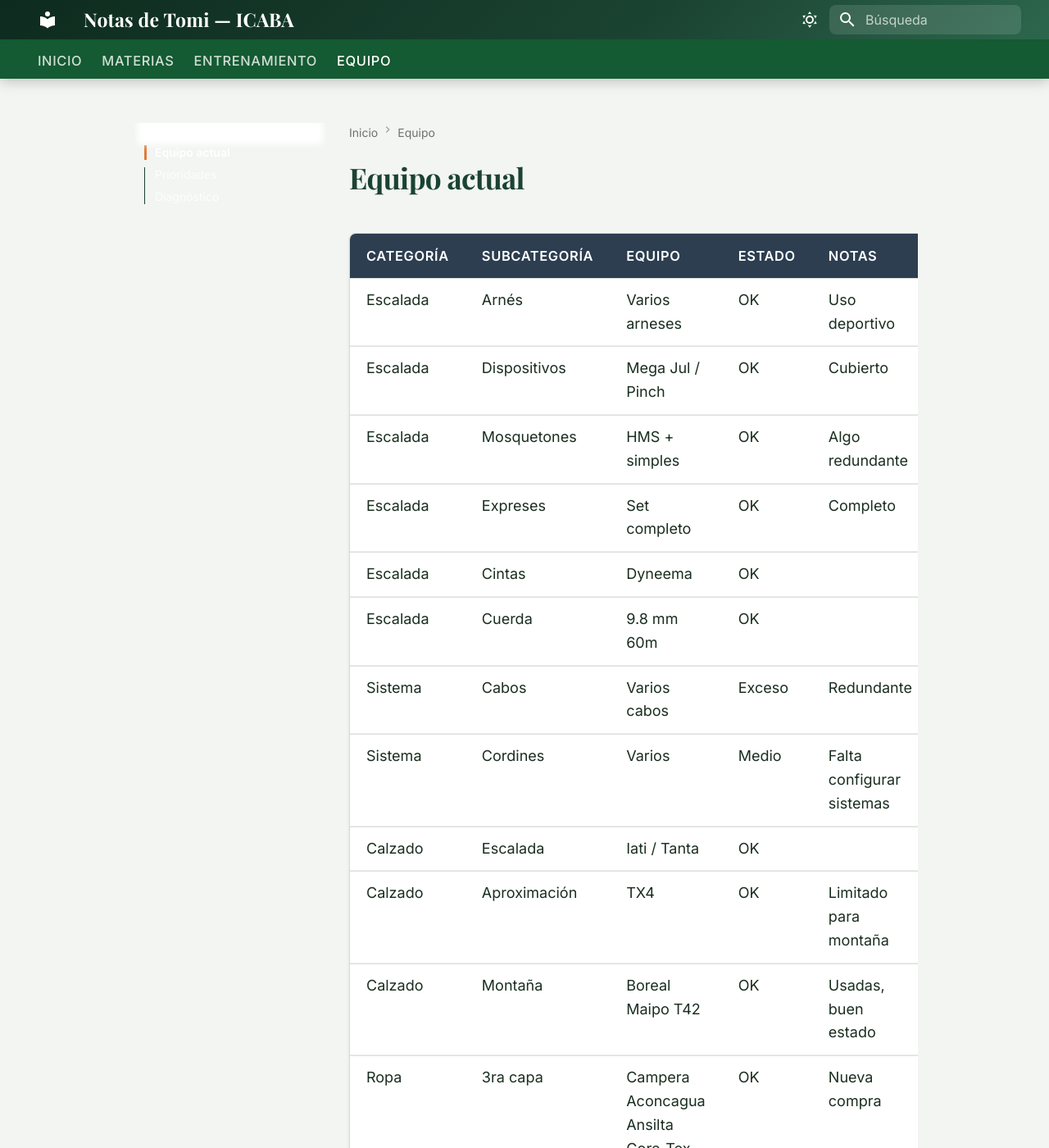
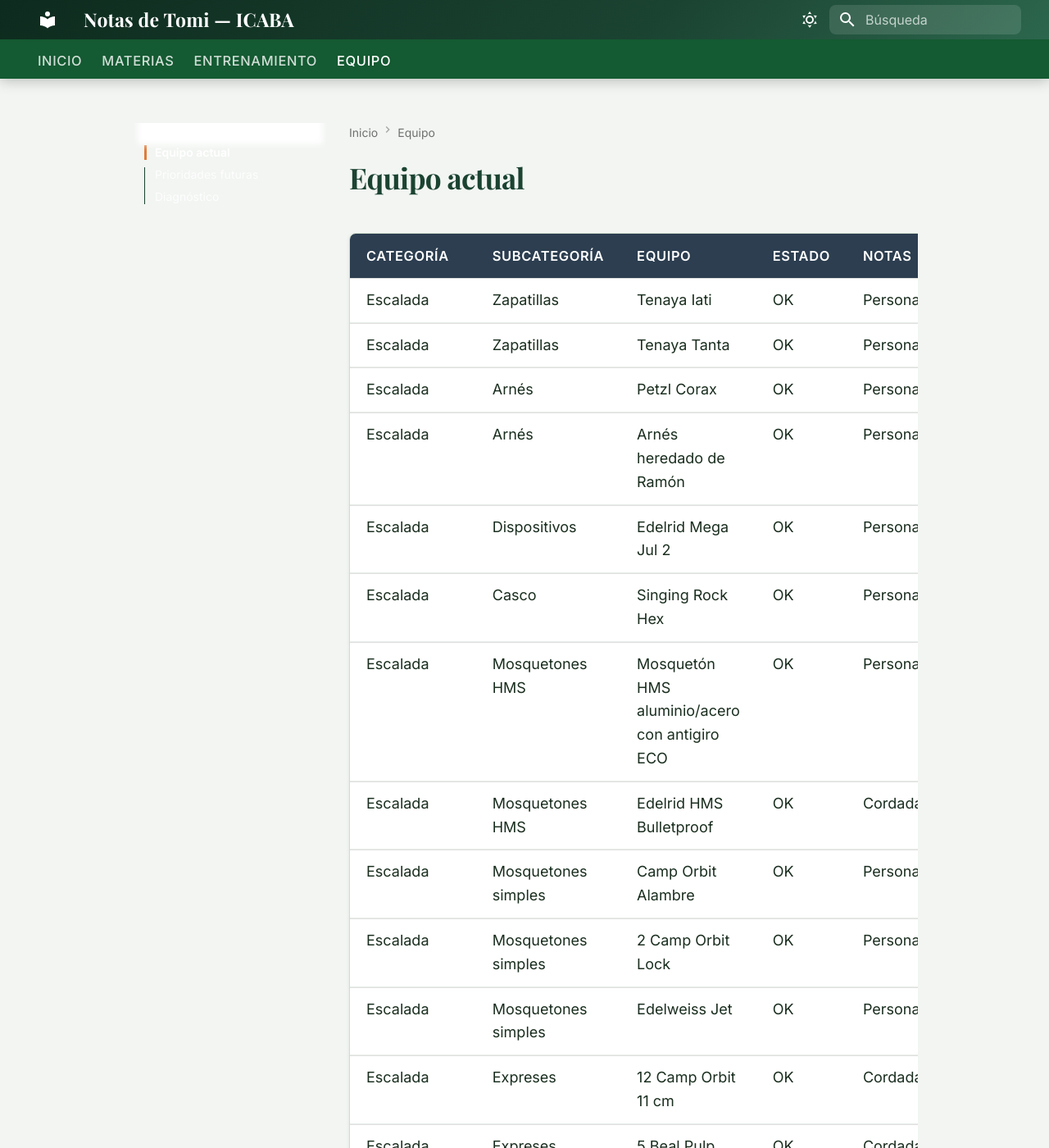
Before and after one commit to tomypenaagrest/icaba-notas, an MkDocs documentation site: the page built from docs/Equipo/Equipo actual.md, in a window 1280 px wide and 1400 px high. Shown: the whole window at 82% size. Built offline with MkDocs 1.6.1 and Material for MkDocs 9.7.7, drawn with Linux system fonts in a browser that asks for light colours; some of the changed text lies outside the part shown.

Commit message:
Actualizar inventario de equipo desde Segundo Cerebro

```diff
--- a/docs/Equipo/Equipo actual.md
+++ b/docs/Equipo/Equipo actual.md
@@ -1,35 +1,72 @@
-
 | Categoría | Subcategoría | Equipo | Estado | Notas |
 |----------|-------------|--------|--------|------|
-| Escalada | Arnés | Varios arneses | OK | Uso deportivo |
-| Escalada | Dispositivos | Mega Jul / Pinch | OK | Cubierto |
-| Escalada | Mosquetones | HMS + simples | OK | Algo redundante |
-| Escalada | Expreses | Set completo | OK | Completo |
-| Escalada | Cintas | Dyneema | OK | |
-| Escalada | Cuerda | 9.8 mm 60m | OK | |
+| Escalada | Zapatillas | Tenaya Iati | OK | Personal |
+| Escalada | Zapatillas | Tenaya Tanta | OK | Personal |
+| Escalada | Arnés | Petzl Corax | OK | Personal |
+| Escalada | Arnés | Arnés heredado de Ramón | OK | Personal |
+| Escalada | Dispositivos | Edelrid Mega Jul 2 | OK | Personal |
+| Escalada | Casco | Singing Rock Hex | OK | Personal |
+| Escalada | Mosquetones HMS | Mosquetón HMS aluminio/acero con antigiro ECO | OK | Personal |
+| Escalada | Mosquetones HMS | Edelrid HMS Bulletproof | OK | Cordada |
+| Escalada | Mosquetones simples | Camp Orbit Alambre | OK | Personal |
+| Escalada | Mosquetones simples | 2 Camp Orbit Lock | OK | Personal |
+| Escalada | Mosquetones simples | Edelweiss Jet | OK | Personal |
+| Escalada | Expreses | 12 Camp Orbit 11 cm | OK | Cordada |
+| Escalada | Expreses | 5 Beal Pulp Quickdraw | OK | Cordada |
+| Escalada | Cintas | Edelrid Dyneema 120 cm | OK | Cordada |
+| Escalada | Cintas | Dyneema varias | OK | Resumen general |
+| Escalada | Cuerda | Beal Karma 9.8 mm x 60 m | OK | Cordada |
+| Sistema | Cabos | Singing Rock Safety Chain 120 cm | OK | Personal; margarita |
+| Sistema | Cabos | Beal Expresso Fit | OK | Personal |
 | Sistema | Cabos | Varios cabos | Exceso | Redundante |
+| Sistema | Cordines | 3 m de cordín 6 mm | OK | Cordada |
+| Sistema | Cordines | 10 m de cordín 5 mm | OK | Ramón / cordada |
 | Sistema | Cordines | Varios | Medio | Falta configurar sistemas |
-| Calzado | Escalada | Iati / Tanta | OK | |
 | Calzado | Aproximación | TX4 | OK | Limitado para montaña |
 | Calzado | Montaña | Boreal Maipo T42 | OK | Usadas, buen estado |
+| Ropa | 1ra capa | Primera capa técnica | OK | Personal |
+| Ropa | 2da capa | Campera Ergo 2 Polartec Power Stretch Versátil Hombre | OK | Personal |
+| Ropa | Abrigo | Campera de pluma Simond | OK | Personal |
 | Ropa | 3ra capa | Campera Aconcagua Ansilta Gore-Tex | OK | Nueva compra |
-| Nieve | Crampones | - | Falta | Prioridad 1 |
-| Nieve | Piqueta | - | Falta | Prioridad 2 |
+| Ropa | Piernas | Pantalón Peregrino 4 Versátil | OK | Personal |
+| Ropa | Cabeza | Gorro Black Diamond | OK | Personal |
+| Ropa | Medias | 3 pares de medias merino | OK | Personal |
+| Ropa | Nieve | Polainas Rotpunkt | OK | Nueva compra |
 | General | Mochila | Lowe Alpine Cerro Torre 65:85 | OK | Nueva compra |
-| Rescate | Polea bloqueadora | - | Falta | Alta prioridad |
+| Marcha | Bastones | Bastones de trekking | OK | Personal |
+| Iluminación | Frontal | Forclaz 300 lúmenes | OK | Personal |
+| Campamento | Carpa | REI Quarter Dome 3 | OK | Carpa |
+| Campamento | Calentador | Calentador | OK | Personal |
+| Descanso | Bolsa de dormir | Deuter Astro Pro 600 x2 | OK | Carpa |
+| Descanso | Bolsa de dormir | Deuter Astro Pro 800 | OK | Carpa |
+| Descanso | Aislante | 2 Andesgear Paine | OK | Carpa |
+| Nieve | Crampones | - | Falta | Prioridad alta |
+| Nieve | Piqueta | - | Falta | Prioridad alta |
+| Campamento | Carpa 4 estaciones | - | Falta | Prioridad alta |
+| Rescate | Polea bloqueadora | - | Falta | Prioridad media |
 | Rescate | Tornillos hielo | - | Falta | Próximo paso |
+| Ropa | Guantes / mitones | - | Falta | Importante para nieve |
+| Ropa | Buff / cuello | - | Falta | Protección térmica |
+| Óptica | Lentes categoría 4 | - | Falta | Nieve / altura |
+| Óptica | Antiparras | - | Falta | Viento / nieve |
+| Campamento | Cocina básica | - | Falta | Olla / jarro / encendido |
 
 ---
 
-## Prioridades
+## Prioridades futuras
 
 | Prioridad | Ítem |
 |----------|------|
 | 1 | Crampones |
 | 2 | Piqueta |
 | 3 | Carpa de 4 estaciones |
-| 4 | Polea bloqueadora |
-| 5 | Tornillos de hielo |
+| 4 | Guantes o mitones |
+| 5 | Lentes categoría 4 |
+| 6 | Buff / cuello |
+| 7 | Polea bloqueadora |
+| 8 | Tornillos de hielo |
+| 9 | Antiparras |
+| 10 | Cocina básica |
 
 ---
 
@@ -38,6 +75,8 @@
 | Aspecto | Estado |
 |--------|--------|
 | Escalada deportiva | Fuerte |
-| Sistema glaciar | Incompleto |
+| Sistema glaciar | Inicial / incompleto |
 | Rescate | Débil |
-| Montaña general | En transición |
+| Campamento y descanso | Funcional |
+| Indumentaria de montaña | Bastante cubierta |
+| Montaña general | Bien encaminada |
```
